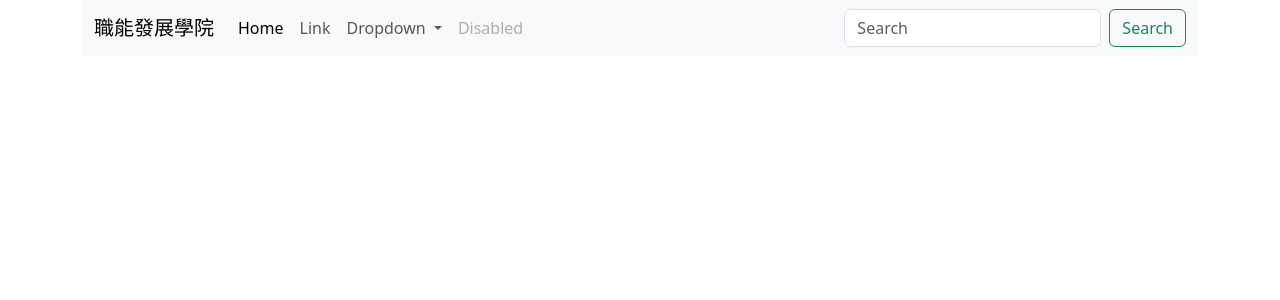
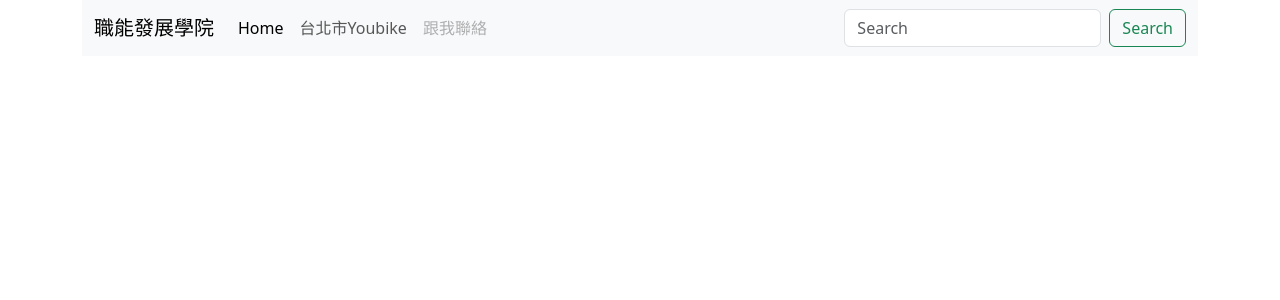
Before and after one commit to RogerShin/Roger_window, a Flask app: page / in a window 1280 px wide. Shown: the top 300 px of the page. Run offline with Flask 3, Linux system fonts and the light colour scheme; some libraries are stand-ins or nearby versions.

Commit message:
modify menu icon

```diff
--- a/2024_07_09/templates/index.html.jinja
+++ b/2024_07_09/templates/index.html.jinja
@@ -17,34 +17,25 @@
                 <button class="navbar-toggler" type="button" data-bs-toggle="collapse"
                     data-bs-target="#navbarSupportedContent" aria-controls="navbarSupportedContent"
                     aria-expanded="false" aria-label="Toggle navigation">
-                    <span class="navbar-toggler-icon"></span>
+                    <img src="{{url_for('static', filename='images/menu.png')}}" alt="Toggle navigation" style="width: 30px; height: 30px;">
+                    <!-- <span class="navbar-toggler-icon"></span> -->
                 </button>
                 <div class="collapse navbar-collapse" id="navbarSupportedContent">
                     <ul class="navbar-nav me-auto mb-2 mb-lg-0">
+
                         <li class="nav-item">
                             <a class="nav-link active" aria-current="page" href="#">Home</a>
                         </li>
+
                         <li class="nav-item">
-                            <a class="nav-link" href="#">Link</a>
+                            <a class="nav-link" href="#">台北市Youbike</a>
                         </li>
-                        <li class="nav-item dropdown">
-                            <a class="nav-link dropdown-toggle" href="#" role="button" data-bs-toggle="dropdown"
-                                aria-expanded="false">
-                                Dropdown
-                            </a>
-                            <ul class="dropdown-menu">
-                                <li><a class="dropdown-item" href="#">Action</a></li>
-                                <li><a class="dropdown-item" href="#">Another action</a></li>
-                                <li>
-                                    <hr class="dropdown-divider">
-                                </li>
-                                <li><a class="dropdown-item" href="#">Something else here</a></li>
-                            </ul>
-                        </li>
+
                         <li class="nav-item">
-                            <a class="nav-link disabled" aria-disabled="true">Disabled</a>
+                            <a class="nav-link disabled" aria-disabled="true">跟我聯絡</a>
                         </li>
                     </ul>
+
                     <form class="d-flex" role="search">
                         <input class="form-control me-2" type="search" placeholder="Search" aria-label="Search">
                         <button class="btn btn-outline-success" type="submit">Search</button>
```
Also changed, not shown: 2024_07_09/static/images/menu.png (added).
